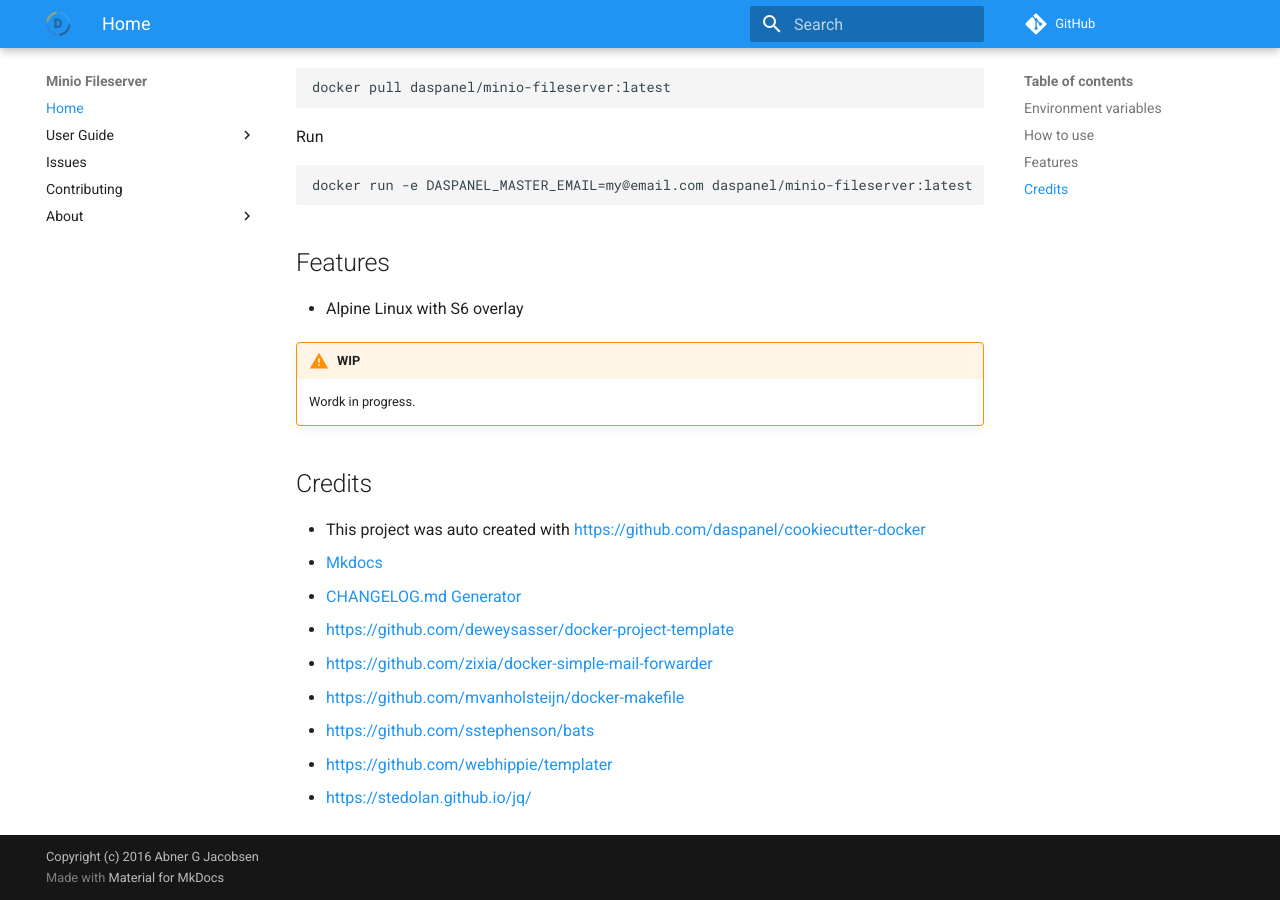
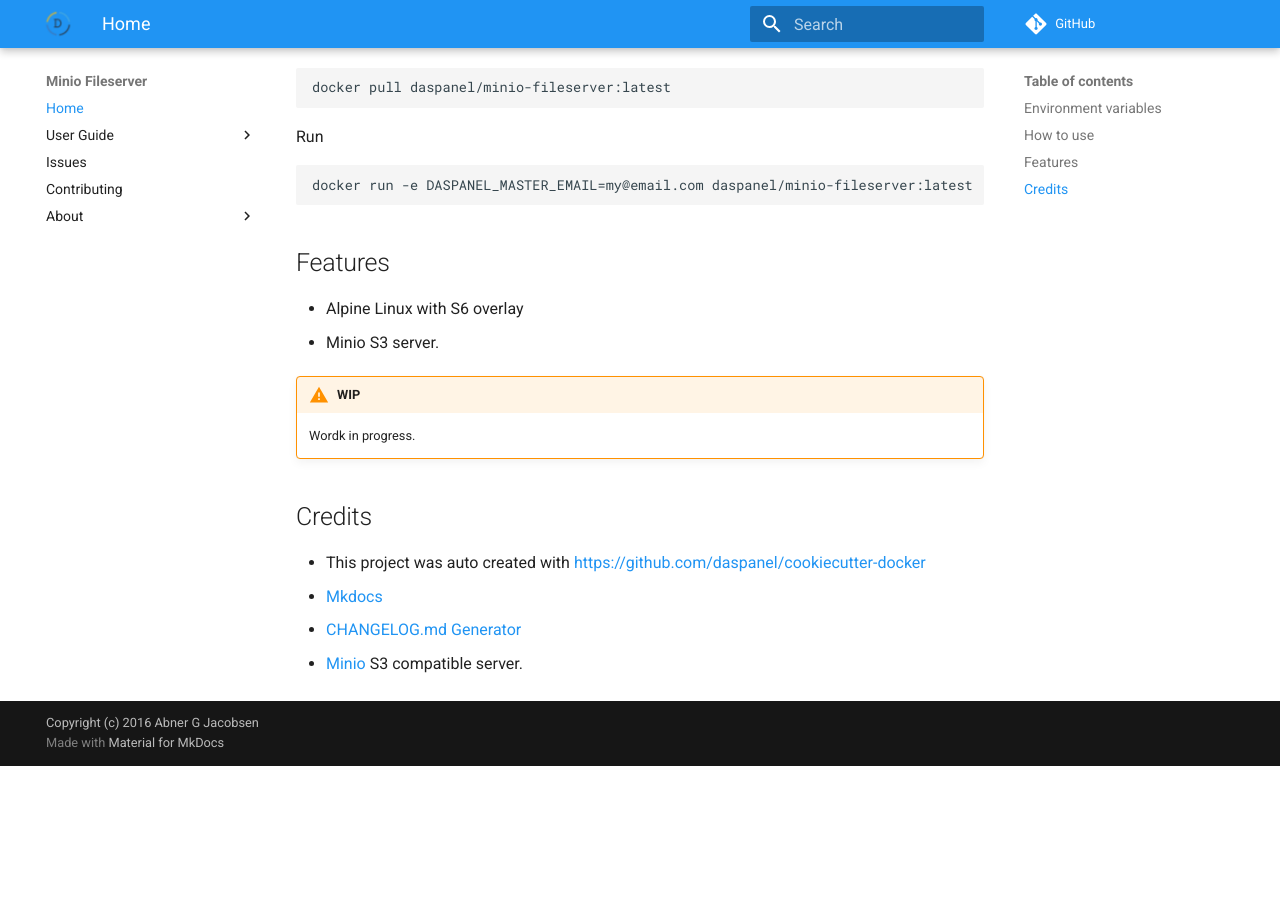
Before and after one commit to daspanel/minio-fileserver, an MkDocs documentation site: the page built from docs/index.md, in a window 1280 px wide and 900 px high, scrolled down 1055 px. Built offline with MkDocs 1.6.1 and Material for MkDocs 9.7.7, drawn with Linux system fonts in a browser that asks for light colours; comment, search, counter and statistics services are not loaded; old or Windows-style settings are respelled for this version of MkDocs; after the commit the page ends 1821 px from its top, so only the background shows below that.

Commit message:
Small docs changes

```diff
--- a/docs/index.md
+++ b/docs/index.md
@@ -31,6 +31,7 @@
 ## Features
 
 * Alpine Linux with S6 overlay
+* Minio S3 server.
 
 !!! warning "WIP"
     Wordk in progress.
@@ -40,9 +41,4 @@
 * This project was auto created with <https://github.com/daspanel/cookiecutter-docker>
 * [Mkdocs](http://www.mkdocs.org/)
 * [CHANGELOG.md Generator](https://github.com/mh-cbon/changelog)
-* <https://github.com/deweysasser/docker-project-template>
-* <https://github.com/zixia/docker-simple-mail-forwarder>
-* <https://github.com/mvanholsteijn/docker-makefile>
-* <https://github.com/sstephenson/bats>
-* <https://github.com/webhippie/templater>
-* <https://stedolan.github.io/jq/>
+* [Minio](https://minio.io/) S3 compatible server.
```
Also changed, not shown: README.md (+1 -0 lines).
